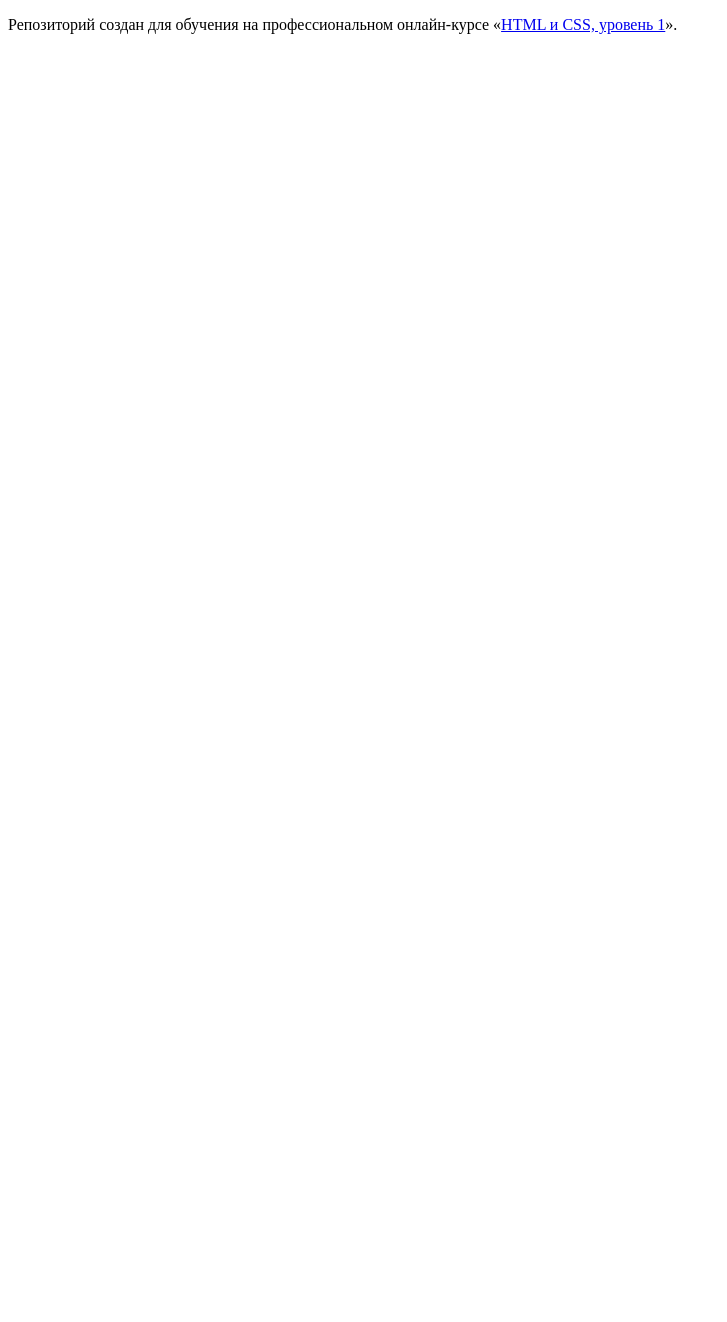
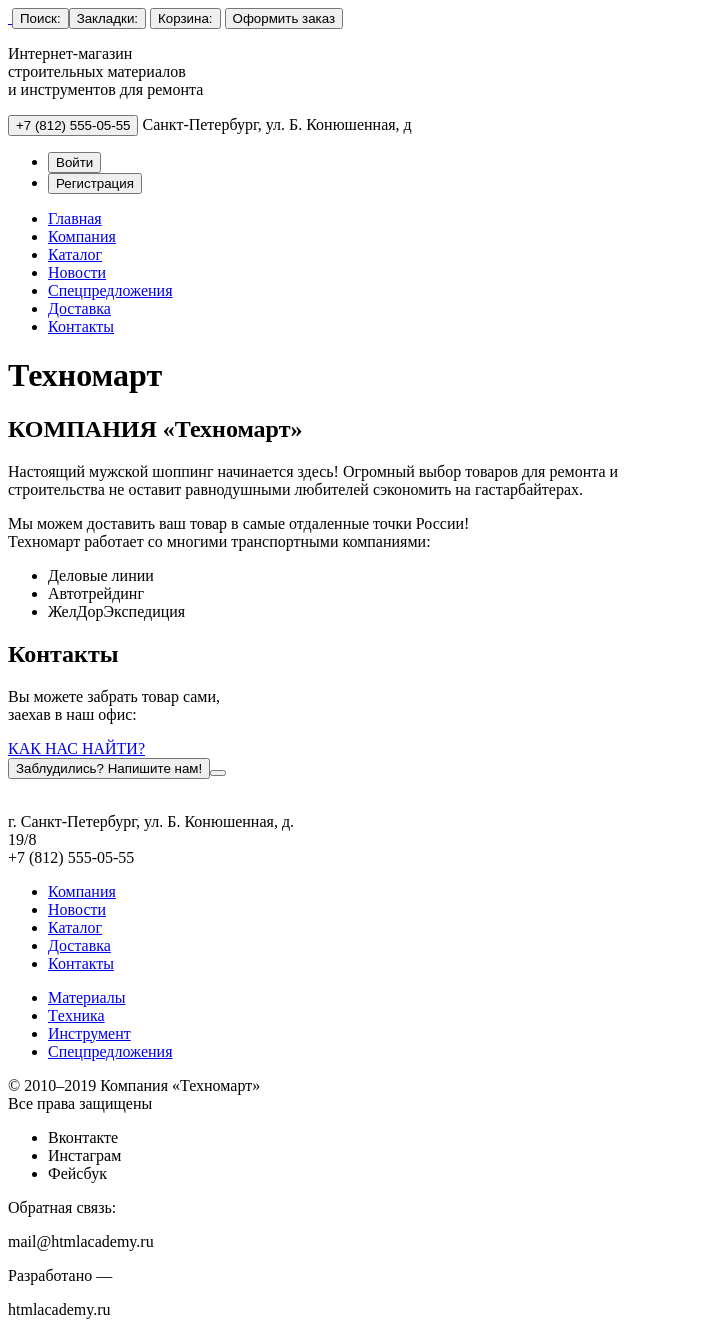
Before and after one commit to a-lexeev/1045179-technomart-26, a plain HTML site: page index.html in a window 1280 px wide. Shown: the whole page, without its empty margins (0-727 px from the left). Before the commit the page ends 800 px from the top, so only its background shows below. Drawn offline with Linux system fonts and the light colour scheme.

Commit message:
Update index.html

```diff
--- a/index.html
+++ b/index.html
@@ -2,11 +2,145 @@
 <html lang="ru">
   <head>
     <meta charset="utf-8">
-    <title>HTML Academy: Техномарт</title>
+    <title>HTML Academy:Техномарт</title>
   </head>
   <body>
+    <header>
+      <a href="index.html">
+        <img src=img/logo.svg" alt=""Логотип""">
+      </a>
 
-    <p>Репозиторий создан для обучения на профессиональном онлайн‑курсе «<a href="https://htmlacademy.ru/intensive/htmlcss">HTML и CSS, уровень 1</a>».</p>
+      <scan>
+        <button type="button">Поиск:</butto>
+      </scan>
+      <scan>
+        <button type="button">Закладки:</button>
+      </scan>
+      <scan>
+        <button type="button">Корзина:</button>
+      </scan>
+      <scan>
+        <button type="button">Оформить заказ</button>
 
+      <p>
+        Интернет-магазин <br>
+        строительных материалов <br>
+        и инструментов для ремонта
+      </p>
+
+      <section>
+        <button type="#">+7 (812) 555-05-55</button>
+        <scan>
+          Санкт-Петербург, ул. Б. Конюшенная, д
+        </scan>
+      </section>
+
+      <ul>
+          <li>
+            <button type="button">Войти</button>
+          </li>
+          <li>
+            <button type="button">Регистрация</button>
+          </li>
+      </ul>
+
+     <nav>
+      <ul>
+          <li><a href="index.html">Главная</a></li>
+          <li><a href="company.html">Компания</a></li>
+          <li><a href="catalog.html">Каталог</a></li>
+          <li><a href="news.html">Новости</a></li>
+          <li><a href="offers.html">Спецпредложения</a></li>
+          <li><a href="delivery.html">Доставка</a></li>
+          <li><a href="contacts.html">Контакты</a></li>
+        </ul>
+      </nav>
+
+      <main>
+        <h1>Техномарт</h1>
+      </main>
+
+      <section>
+        <h2>КОМПАНИЯ «Техномарт»</h2>
+          <p>
+            Настоящий мужской шоппинг начинается здесь! Огромный выбор товаров для ремонта и <br>
+            строительства не оставит равнодушными любителей сэкономить на гастарбайтерах.
+          </p>
+          <p>
+            Мы можем доставить ваш товар в самые отдаленные точки России!<br>
+            Техномарт работает со многими транспортными компаниями:
+          </p>
+          <ul>
+            <li>Деловые линии</li>
+            <li>Автотрейдинг</li>
+            <li>ЖелДорЭкспедиция</li>
+        </section>
+
+        <section>
+          <h2>Контакты</h2>
+          <p>
+            Вы можете забрать товар сами, <br>
+            заехав в наш офис:
+          </p>
+          <a href="map.html">КАК НАС НАЙТИ?</a><br>
+          <button type="button">Заблудились? Напишите нам!<button>
+        </section>
+
+      <footer>
+        <a href="index.html">
+          <img src=img/logo.svg" alt=""Логотип""">
+        </a>
+        <scan>
+          <p>
+            г. Санкт-Петербург, ул. Б. Конюшенная, д. <br>
+            19/8<br>
+            +7 (812) 555-05-55
+          </p>
+
+          <nav>
+           <ul>
+               <li><a href="company.html">Компания</a></li>
+               <li><a href="news.html">Новости</a></li>
+               <li><a href="catalog.html">Каталог</a></li>
+               <li><a href="delivery.html">Доставка</a></li>
+               <li><a href="contacts.html">Контакты</a></li>
+             </ul>
+           </nav>
+
+           <ul>
+             <li><a href="materials.html">Материалы</a></li>
+             <li><a href="mechanism.html">Тeхника</a></li>
+             <li><a href="tools.html">Инструмент</a></li>
+             <li><a href="offers.html">Спецпредложения</a></li>
+           </ul>
+
+          <p>
+            © 2010–2019 Компания «Техномарт» <br>
+            Все права защищены
+          </p>
+
+        <div>
+          <ul>
+           <li><a href=""></a>Вконтакте</li>
+           <li><a href=""></a>Инстаграм</li>
+           <li><a href=""></a>Фейсбук</li>
+          </ul>
+        </div>
+
+        <p>
+          Обратная связь:
+        <p>
+          <scan>
+            mail@htmlacademy.ru
+          </scan>
+
+          <p>
+            Разработано —
+          </p>
+            <scan>
+              htmlacademy.ru
+            </scan>
+          </p>
+      </footer>
   </body>
 </html>
```
